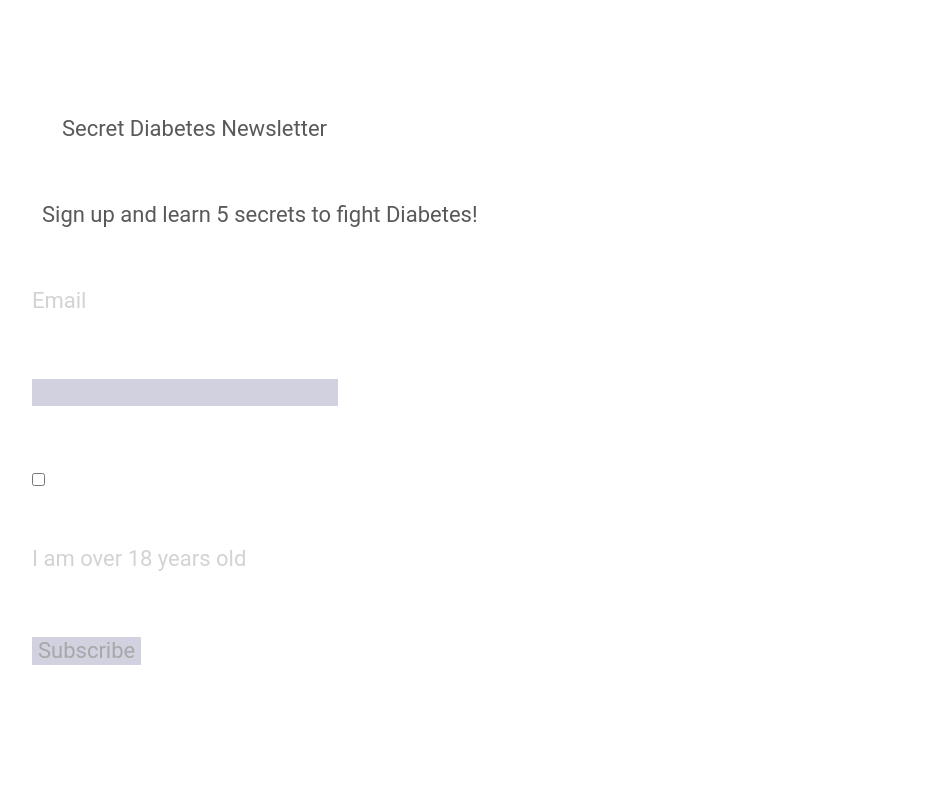
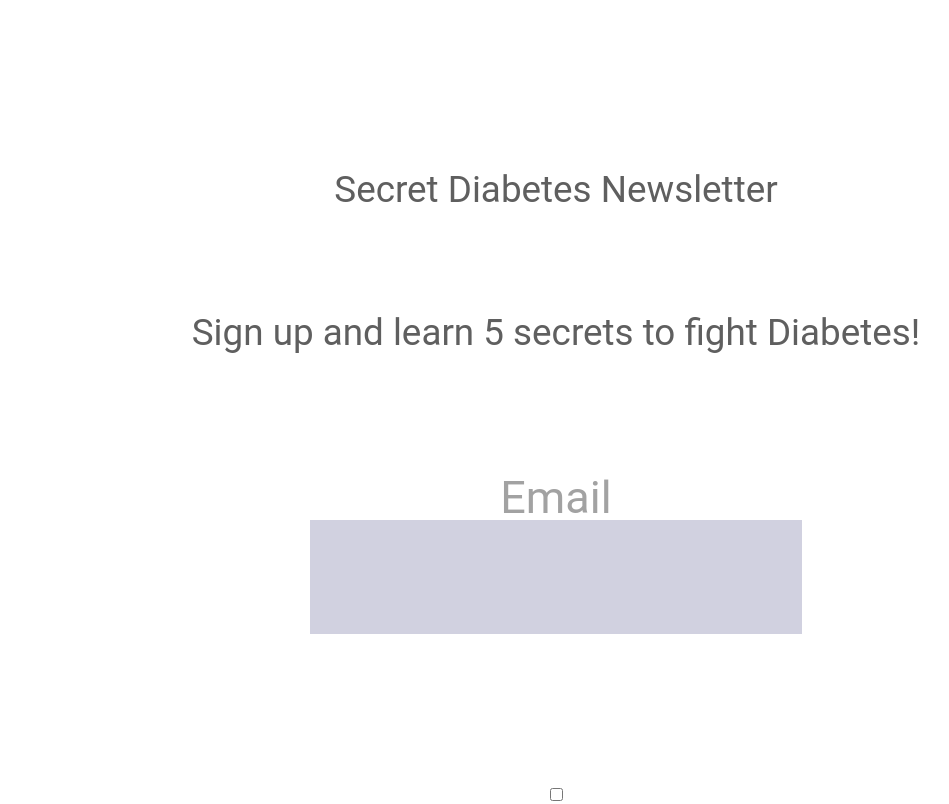
Before and after one commit to meg-mir/itmd_362-lab_3, a plain HTML site: page index.html in a window 1280 px wide. Shown: the top 804 px of the page, without its empty margins (84-1033 px from the left). Drawn offline with nearby package versions, Linux system fonts and the light colour scheme.

Commit message:
Edited media queary/px sizing on every element/
color/tags

```diff
--- a/css/screen.css
+++ b/css/screen.css
@@ -209,84 +209,60 @@ label {
 /* ===== STATE STYLES ======= */
 
 html {
-  padding: 300;
-  border-style: none;
-}
-
-form {
   font-family: Roboto, Arial, Poppins;
-  padding: 200;
-  border-style: none;
-  margin: 90px;
+  padding: 90px;
+  margin-left: auto;
+  margin-right: auto;
+  text-align: center;
+  text-rendering: optimizeLegibility;
+  font-size: 50px;
 }
 
 h1 {
   font-family: Roboto, Arial, Poppins;
-  padding: 200;
+  padding: 75px;
   border-style: none;
-  color: #595959;
-  margin: 30px;
-  margin-bottom: 65px;
+  color: #5F5F5F;
+  margin-bottom: 18px;
+  text-align: center;
+  line-height: 50px;
 }
 
 p {
   font-family: Roboto, Arial, Poppins;
-  padding: 200;
+  padding-bottom: 50px;
   border-style: none;
-  color: #595959;
-  margin: 20px;
-  margin-bottom: 70px;
+  color: #5F5F5F;
+  margin-bottom: 18px;
+  text-align: center;
+  line-height: 50px;
 }
 
-label {
+li {
   font-family: Roboto, Arial, Poppins;
-  padding: 200;
-  color: #D3D3D3;
-  margin-bottom: 65px;
+  padding: 50px;
+  color: #5F5F5F;
+  margin-bottom: 30px;
+  text-align: center;
+  border-color: #ABD6FF;
+  color: #A2A2A2;
+  font-size: 45px;
 }
 
 input {
   font-family: Roboto, Arial, Poppins;
-  padding: 100;
+  padding: 40px;
   border-style: none;
   color: #A8A8A8;
-  margin-bottom: 60px;
+  text-align: center;
+  border-color: #B4DAFF;
+  color: #5F5F5F;
+  background-color: #d1d1e0;
+  font-size: 30px;
 }
 
-@media only screen and (min-width: 100px) {
-  form {
-    font-family: Roboto, Arial, Poppins;
-    padding: 200;
-    border-style: none;
-  }
-  h1 {
-    font-family: Roboto, Arial, Poppins;
-    padding: 200;
-    border-style: none;
-    color: #595959;
-    margin: 30px;
-    margin-bottom: 60px;
-  }
-  p {
-    font-family: Roboto, Arial, Poppins;
-    padding: 100;
-    border-style: none;
-    color: #595959;
-    margin: 10px;
-    margin-bottom: 60px;
-  }
-  label {
-    font-family: Roboto, Arial, Poppins;
-    padding: 200;
-    color: #D3D3D3;
-    margin-bottom: 65px;
-  }
-  input {
-    font-family: Roboto, Arial, Poppins;
-    padding: 100;
-    border-style: none;
-    color: #A8A8A8;
-    background-color: #d1d1e0;
-    margin-bottom: 60px;
+@media only screen and (min-width: 720px) {
+  html {
+    font-size: 230%;
   }
 }
```
